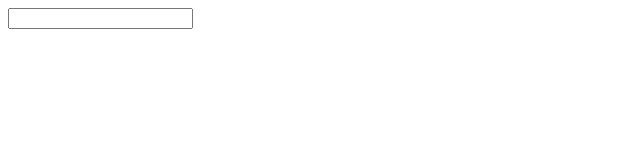
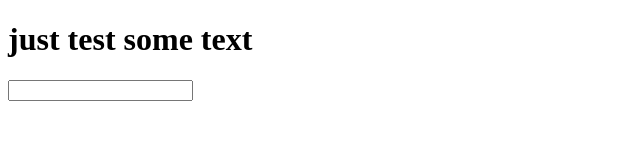
Before and after one commit to tiennt-no1/webpack-react-tutorial, a React app: page src/index.html in a window 1280 px wide. Shown: the whole page, without its empty margins (0-640 px from the left). Built offline with nearby package versions, Linux system fonts and the light colour scheme.

Commit message:
fix crash webpack

```diff
--- a/package.json
+++ b/package.json
@@ -6,7 +6,8 @@
     "scripts": {
         "test": "echo \"Error: no test specified\" && exit 1",
         "build": "webpack --mode production",
-        "start": "webpack-dev-server --open --mode development"
+        "start": "webpack-dev-server --open --mode development",
+        "dev": "webpack serve --mode development --env development"
     },
     "keywords": [],
     "author": "",
@@ -18,6 +19,7 @@
         "babel-loader": "^8.2.1",
         "html-loader": "^1.3.2",
         "html-webpack-plugin": "^4.5.0",
+        "react": "^17.0.1",
         "react-dom": "^17.0.1",
         "webpack": "^4.4.0",
         "webpack-cli": "^4.2.0",
--- a/src/index.html
+++ b/src/index.html
@@ -7,6 +7,7 @@
 </head>
 
 <body>
+    <h1>just test some text</h1>
     <div id="container"></div>
 </body>
 
```
Also changed, not shown: 1 other file.
